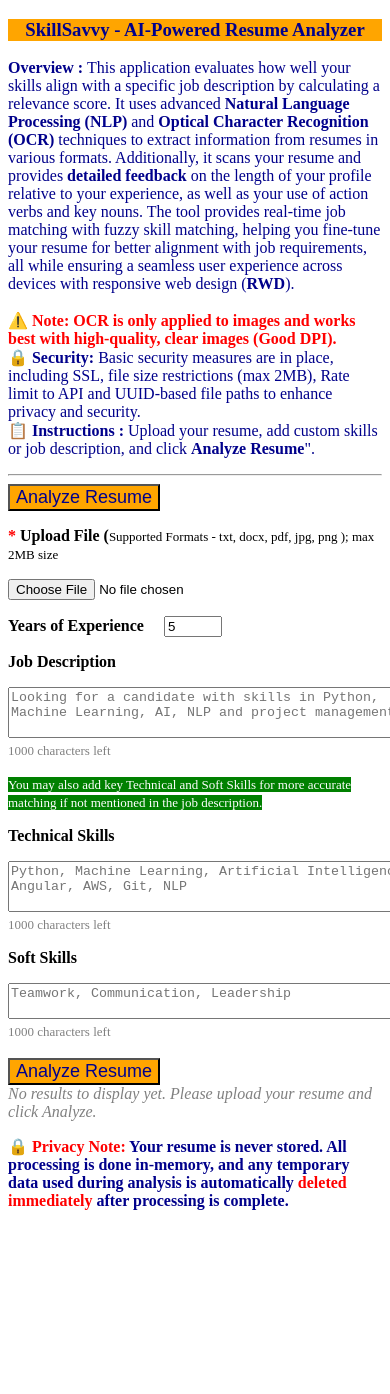
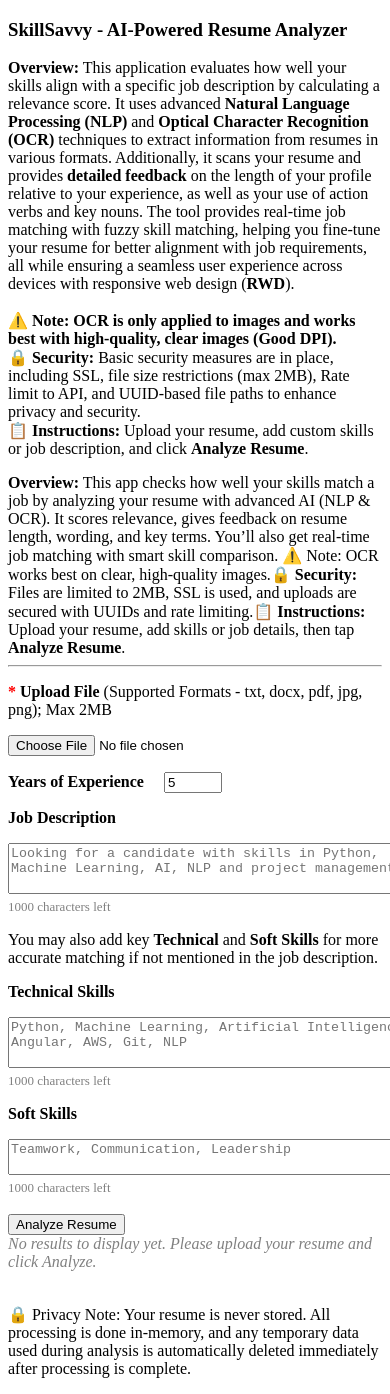
Before and after one commit to Gokul-Venkatesan/SkillSavvy, an Angular app in the folder frontend/: page / in a window 390 px wide. Shown: the top 1394 px of the page. Before the commit the page ends 1226 px from the top, so only its background shows below. Built offline with nearby package versions, Linux system fonts and the light colour scheme.

Commit message:
CSS changes

```diff
--- a/frontend/src/app/app.component.css
+++ b/frontend/src/app/app.component.css
@@ -1,5 +1,6 @@
 /* Gokul, 21-Apr-2025. Split CSS and HTML */
 
+/* General Styles for Host and Font */
 :host {
   --bright-blue: oklch(51.01% 0.274 263.83);
   --electric-violet: oklch(53.18% 0.28 296.97);
@@ -10,8 +11,8 @@
   --gray-900: oklch(19.37% 0.006 300.98);
   --gray-700: oklch(36.98% 0.014 302.71);
   --gray-400: oklch(70.9% 0.015 304.04);
-  --red-to-pink-to-purple-vertical-gradient: linear-gradient( 180deg, var(--orange-red) 0%, var(--vivid-pink) 50%, var(--electric-violet) 100% );
-  --red-to-pink-to-purple-horizontal-gradient: linear-gradient( 90deg, var(--orange-red) 0%, var(--vivid-pink) 50%, var(--electric-violet) 100% );
+  --red-to-pink-to-purple-vertical-gradient: linear-gradient(180deg, var(--orange-red) 0%, var(--vivid-pink) 50%, var(--electric-violet) 100%);
+  --red-to-pink-to-purple-horizontal-gradient: linear-gradient(90deg, var(--orange-red) 0%, var(--vivid-pink) 50%, var(--electric-violet) 100%);
   --pill-accent: var(--bright-blue);
   font-family: "Inter", -apple-system, BlinkMacSystemFont, "Segoe UI", Roboto, Helvetica, Arial, sans-serif, "Apple Color Emoji", "Segoe UI Emoji", "Segoe UI Symbol";
   box-sizing: border-box;
@@ -23,6 +24,7 @@
   overflow-x: hidden;
 }
 
+/* Main Header Styles */
 h1 {
   font-size: 3.125rem;
   color: var(--gray-900);
@@ -33,6 +35,7 @@
   font-family: "Inter Tight", -apple-system, BlinkMacSystemFont, "Segoe UI", Roboto, Helvetica, Arial, sans-serif, "Apple Color Emoji", "Segoe UI Emoji", "Segoe UI Symbol";
 }
 
+/* Paragraph Styles */
 p {
   margin: 0;
   color: var(--gray-700);
@@ -49,18 +52,15 @@
   position: relative;
 }
 
-.angular-logo {
-  max-width: 9.2rem;
-}
-
+/* Content Styling */
 .content {
   display: flex;
-  justify-content: space-around;
+  justify-content: space-between;
   width: 100%;
   max-width: 700px;
   margin-bottom: 3rem;
+  gap: 1.5rem;
 }
-
   .content h1 {
     margin-top: 1.75rem;
   }
@@ -83,6 +83,7 @@
   gap: 1.25rem;
 }
 
+/* Pill Styling */
 .pill {
   display: flex;
   align-items: center;
@@ -107,44 +108,124 @@
     background: color-mix(in srgb, var(--pill-accent) 15%, transparent);
   }
 
-.pill-group .pill:nth-child(6n + 1) {
-  --pill-accent: var(--bright-blue);
+.result-panel {
+  background-color: #e9f7ea; /* Light pastel green shade */
+  border: 1px solid #c4e1c1; /* Soft green border for separation */
+  padding: 2rem;
+  border-radius: 10px;
+  color: var(--gray-900); /* Dark text for readability */
+  box-shadow: 0 4px 12px rgba(0, 0, 0, 0.1); /* Adds depth with a subtle shadow */
 }
 
-.pill-group .pill:nth-child(6n + 2) {
-  --pill-accent: var(--french-violet);
+
+  .desktop-overview {
+  display: block;
   }
 
-.pill-group .pill:nth-child(6n + 3),
-.pill-group .pill:nth-child(6n + 4),
-.pill-group .pill:nth-child(6n + 5) {
-  --pill-accent: var(--hot-red);
+  .mobile-overview {
+  display: none;
   }
 
-.pill-group svg {
-  margin-inline-start: 0.25rem;
+  .upload-note {
+  display: inline;
   }
 
-.social-links {
-  display: flex;
-  align-items: center;
-  gap: 0.73rem;
-  margin-top: 1.5rem;
+/* Highlight Tip Section */
+.highlight-tip {
+  background-color: #28a745; /* Green */
+  color: white;
+  padding: 0.5rem;
+  border-radius: 0.5rem;
+  font-size: 0.75rem;
+  margin: 1rem 0;
+  line-height: 1.4;
+  font-weight: 500;
 }
 
-  .social-links path {
-    transition: fill 0.3s ease;
-    fill: var(--gray-400);
+/* Analyze Button */
+.analyze-btn {
+  background-color: #28a745; /* Vibrant green */
+  color: white; /* Light text for contrast */
+  font-size: 1rem;
+  font-weight: 600;
+  padding: 0.6rem 1.2rem;
+  border: none;
+  border-radius: 2rem;
+  cursor: pointer;
+  transition: background-color 0.3s ease, transform 0.2s;
+  display: inline-flex;
+  align-items: center;
+  justify-content: center;
 }
 
-  .social-links a:hover svg path {
-    fill: var(--gray-900);
+  .analyze-btn:hover {
+    background-color: #218838; /* Darker green on hover */
+    transform: scale(1.03);
+  }
+
+  .analyze-btn:focus {
+    outline: 2px solid #1e7e34;
+    outline-offset: 2px;
+  }
+
+/* Shared overview styles */
+.overview-content {
+  color: darkblue; /* Dark blue text */
+  font-size: 1rem;
+  line-height: 1.6; /* Spacing for readability */
+  margin-bottom: 1.5rem;
+}
+
+/* Styles for mobile and desktop versions */
+.desktop-overview, .mobile-overview {
+  margin: 0 auto;
+  padding: 1rem;
+}
+
+/* Red text for warnings and notes */
+.note-warning {
+  color: red;
+}
+
+/* Dark blue text for security and instructions */
+.security-info, .instructions-info {
+  color: darkblue;
+}
+
+/* Desktop-specific styles */
+.desktop-overview {
+  display: block;
+}
+
+/* Shared styles for the Privacy Note */
+.privacy-note {
+  font-size: 1rem;
+  line-height: 1.6;
+  margin-bottom: 1.5rem;
+}
+
+/* Red text for the Privacy Note label and deleted data */
+.privacy-note-red {
+  color: red;
+}
+
+/* Dark blue text for regular content */
+.privacy-note-blue {
+  color: darkblue;
+}
+
+.title-header {
+  background-color: #28a745;
+  color: white;
+  padding: 1rem;
+  text-align: center;
 }
 
 @media screen and (max-width: 650px) {
   .content {
     flex-direction: column;
     width: 100%;
+    gap: 1rem;
   }
 
 
@@ -155,6 +236,7 @@
     margin-block: 1.5rem;
     display: none;
   }
+
 
   .main {
     flex-direction: column;
@@ -172,9 +254,10 @@
   }
 
   .pill {
-      font-size: 0.85rem;
+    font-size: 0.5rem;
     padding-inline: 0.6rem;
     padding-block: 0.3rem;
+    max-width: fit-content;
   }
 
   textarea,
@@ -188,4 +271,37 @@
       width: 100%;
       text-align: center;
     }
+
+  .desktop-overview {
+    display: none;
     }
+
+  .mobile-overview {
+    display: block;
+    font-size: 0.875rem; /* optional: smaller text */
+    }
+
+  .upload-note {
+    display: block; /* Forces a new line on mobile */
+    font-size: 0.75rem; /* Optional: reduce size */
+    }
+
+  .highlight-tip {
+    font-size: 0.5rem;
+    padding: 0.3rem 0.4rem;
+  }
+
+  .mobile-overview {
+    font-size: 0.875rem;
+    padding: 1rem;
+  }
+
+  .desktop-overview {
+    display: none;
+  }
+
+  .mobile-overview span {
+    display: block;
+    margin-bottom: 0.75rem;
+  }
+  }
--- a/frontend/src/app/app.component.html
+++ b/frontend/src/app/app.component.html
@@ -15,46 +15,55 @@
 -->
 <link rel="stylesheet" href="app.component.css">
 
-<div>
-  <h3 style="text-align: center;background-color: orange"><font color="DarkBlue">{{ title }}</font></h3>
-  <p style="font-size: medium">
-    <font color="darkblue">
-      <strong>Overview : </strong>
-      This application evaluates how well your skills align with a specific job description by calculating a relevance score. It uses advanced <b>Natural Language Processing (NLP)</b> and <b>Optical Character Recognition (OCR)</b> techniques to extract information from resumes in various formats.
-      Additionally, it scans your resume and provides <b>detailed feedback</b> on the length of your profile relative to your experience, as well as your use of action verbs and key nouns.
-      The tool provides real-time job matching with fuzzy skill matching, helping you fine-tune your resume for better alignment with job requirements, all while ensuring a seamless user experience across devices with responsive web design (<b>RWD</b>).
+<h3 class="title-header">{{ title }}</h3>
+
+<div class="overview-container">
+  <div class="desktop-overview">
+    <p class="overview-content">
+      <strong>Overview:</strong>
+      This application evaluates how well your skills align with a specific job description by calculating a relevance score. It uses advanced <b>Natural Language Processing (NLP)</b> and <b>Optical Character Recognition (OCR)</b> techniques to extract information from resumes in various formats. Additionally, it scans your resume and provides <b>detailed feedback</b> on the length of your profile relative to your experience, as well as your use of action verbs and key nouns. The tool provides real-time job matching with fuzzy skill matching, helping you fine-tune your resume for better alignment with job requirements, all while ensuring a seamless user experience across devices with responsive web design (<b>RWD</b>).
       <br /><br />
-    </font><font color="red">
-      ⚠️ <b>Note: OCR is only applied to images and works best with high-quality, clear images (Good DPI).</b>
-    </font><br />
-    <font color="darkblue">
-      🔒 <b>Security:</b> Basic security measures are in place, including SSL, file size restrictions (max 2MB), Rate limit to API and UUID-based file paths to enhance privacy and security.
-    </font><br />
-    <font color="darkblue">
-      <strong>📋 Instructions : </strong>
-      Upload your resume, add custom skills or job description, and click <b>Analyze Resume</b>".
-    </font>
-  </p>
+      <span class="note-warning">⚠️ <b>Note: OCR is only applied to images and works best with high-quality, clear images (Good DPI).</b></span><br />
+      <span class="security-info">🔒 <b>Security:</b> Basic security measures are in place, including SSL, file size restrictions (max 2MB), Rate limit to API, and UUID-based file paths to enhance privacy and security.</span><br />
+      <span class="instructions-info"><strong>📋 Instructions:</strong> Upload your resume, add custom skills or job description, and click <b>Analyze Resume</b>.</span>
+    </p>
+  </div>
+
+  <!-- Mobile version -->
+  <div class="mobile-overview">
+    <span class="overview-content">
+      <b>Overview:</b> This app checks how well your skills match a job by analyzing your resume with advanced AI (NLP & OCR). It scores relevance, gives feedback on resume length, wording, and key terms. You’ll also get real-time job matching with smart skill comparison.
+    </span>
+    <span class="note-warning">⚠️ Note: OCR works best on clear, high-quality images.</span>
+    <span class="security-info"><b>🔒 Security:</b> Files are limited to 2MB, SSL is used, and uploads are secured with UUIDs and rate limiting.</span>
+    <span class="instructions-info"><b>📋 Instructions:</b> Upload your resume, add skills or job details, then tap <b>Analyze Resume</b>.</span>
+  </div>
 </div>
+
+
 <hr />
 <main class="main">
   <div class="content">
     <div class="left-side">
 
-      <button (click)="analyzeResume()" class="pill" style="font-size: large; background-color: orange"><font color="DarkBlue">Analyze Resume</font></button>
+      <!--<button (click)="analyzeResume()" class="pill" style="font-size: large; background-color: orange"><font color="DarkBlue">Analyze Resume</font></button>
+      -->
+      <p class="upload-info">
+        <b><span class="upload-label"><font color="red">*</font> Upload File</span></b>
+        <span class="upload-note"> (Supported Formats - txt, docx, pdf, jpg, png); Max 2MB</span>
+      </p>
 
-      <p class="pill"><strong><font color="red">*</font> Upload File (</strong> <font size="2">Supported Formats - txt, docx, pdf, jpg, png ); max 2MB size</font></p>
-      <input class="left-side" type="file" (change)="onFileSelected($event)" required />
+      <input aria-label="Upload Resume" class="left-side" type="file" (change)="onFileSelected($event)" required />
       <br />
 
-      <p class="pill">
+      <p>
         <strong>Years of Experience </strong>&nbsp;&nbsp;&nbsp;
         <input [(ngModel)]="experienceYears" type="number" min="1" max="75"
                (input)="onExperienceInput($event)"
                style="width: 50px;" required />
       </p>
 
-      <p class="pill"><strong>Job Description </strong> </p>
+      <p><strong>Job Description </strong> </p>
       <textarea [(ngModel)]="jobDescription" placeholder="Looking for a candidate with skills in Python, Machine Learning, AI, NLP and project management."
                 rows="3" cols="50" maxlength="1000"></textarea>
       <p [ngStyle]="{color: (1000 - (jobDescription.length || 0)) < 50 ? 'red' : 'gray',
@@ -62,14 +71,12 @@
         {{ 1000 - (jobDescription.length || 0) }} characters left
       </p>
 
-      <p>
-        <font style="font-size: small; background-color: green;" color="white">
-          You may also add key Technical and Soft Skills for more accurate matching
-          if not mentioned in the job description.
-        </font>
+      <p class="highlight-tip">
+        You may also add key <strong>Technical</strong> and <strong>Soft Skills</strong> for more accurate matching
+        if not mentioned in the job description.
       </p>
 
-      <p class="pill"><strong>Technical Skills </strong> </p>
+      <p><strong>Technical Skills </strong> </p>
       <textarea [(ngModel)]="skillsList" placeholder="Python, Machine Learning, Artificial Intelligence, Angular, AWS, Git, NLP"
                 rows="3" cols="50" maxlength="1000">
        </textarea>
@@ -78,7 +85,7 @@
         {{ 1000 - (skillsList.length || 0) }} characters left
       </p>
 
-      <p class="pill"><strong>Soft Skills </strong> </p>
+      <p><strong>Soft Skills </strong> </p>
       <textarea [(ngModel)]="softSkills" placeholder="Teamwork, Communication, Leadership"
                 rows="2" cols="50" maxlength="1000">
        </textarea>
@@ -87,13 +94,13 @@
         {{ 1000 - (softSkills.length || 0) }} characters left
       </p><br />
 
-      <button (click)="analyzeResume()" class="pill" style="font-size: large; background-color: orange"><font color="DarkBlue">Analyze Resume</font></button>
+      <button (click)="analyzeResume()" class="analyze-btn" aria-label="Analyze Resume">
+        Analyze Resume
+      </button>
 
     </div>
 
-    <div class="divider" role="separator" aria-label="Divider"></div>
-
-  </div>
+    <div class="divider"></div>
 
   <div *ngIf="result; else noResult" class="right-side" style="width: 400px;">
     <h3 class="pill" style="font-size: large; background-color: orange">
@@ -101,7 +108,7 @@
     </h3>
 
     <!-- ✅ Image quality section -->
-    <div *ngIf="result.image_quality">
+    <div *ngIf="result.image_quality" class="result-panel">
       <p [ngClass]="{
       'text-success': result.image_quality === 'good',
       'text-danger': result.image_quality === 'poor'
@@ -121,7 +128,7 @@
     </div>
 
     <!-- ✅ Only show analysis if quality is not 'poor' -->
-    <div *ngIf="result.image_quality !== 'poor'">
+    <div *ngIf="result.image_quality !== 'poor'" class="result-panel">
       <p style="color: darkred;"><strong>Emails:</strong> {{ result.emails?.join(', ') }}</p>
       <p style="color: darkred;"><strong>Phone Numbers:</strong> {{ result.phone_numbers?.join(', ') }}</p>
       <p style="color: darkred;"><strong>Technical :</strong> {{ result.tech_skills?.join(', ') }}</p>
@@ -141,11 +148,11 @@
       </p>-->
     </div>
 
-    <div *ngIf="result.image_quality === 'poor'" style="margin-top: 10px;">
+    <div *ngIf="result.image_quality === 'poor'" style="margin-top: 10px;" class="result-panel">
       <p style="color: darkred;"><strong>Resume analysis skipped due to poor image quality.</strong></p>
     </div>
 
-    <div *ngIf="result.feedback?.length  && result.image_quality !== 'poor'">
+    <div *ngIf="result.feedback?.length  && result.image_quality !== 'poor'" class="result-panel">
 
       <br /><p style="color: darkblue; background-color: bisque"><strong>📝 Resume Feedback</strong></p>
       <ul>
@@ -154,6 +161,8 @@
     </div>
 
   </div>
+</div>
+
 
   <ng-template #noResult>
     <div *ngIf="isLoading" style="text-align: center; margin-top: 20px;" class="result-panel">
@@ -165,11 +174,12 @@
   </ng-template>
 </main>
 
-  <p><b>
-  <font color="red">🔒 Privacy Note:</font>
-  <font color="darkblue">
-  Your resume is never stored. All processing is done in-memory, and any temporary data
-  used during analysis is automatically </font>
-  <font color="red">deleted immediately </font>
-  <font color="darkblue"> after processing is complete. </font>
-  </b></p>
+<br />
+<p class="privacy-note">
+  <span class="privacy-note-red">🔒 Privacy Note:</span>
+  <span class="privacy-note-blue">
+    Your resume is never stored. All processing is done in-memory, and any temporary data used during analysis is automatically
+  </span>
+  <span class="privacy-note-red">deleted immediately</span>
+  <span class="privacy-note-blue"> after processing is complete.</span>
+</p>
```
Lines whose indentation alone changed are shown as unchanged.
